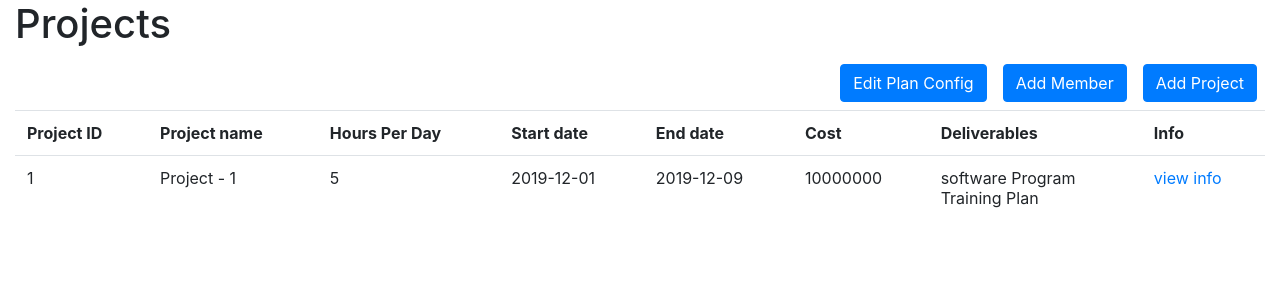
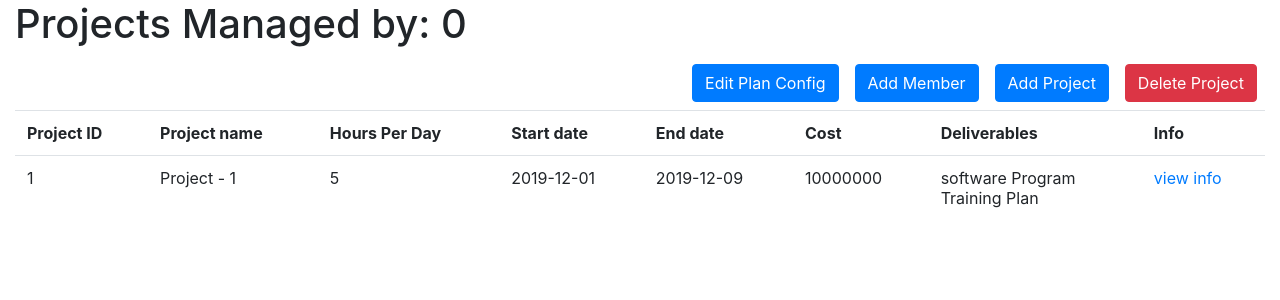
Before and after one commit to a4w/project-management-system, a PHP site: page /Projects.php in a window 1280 px wide. Shown: the top 300 px of the page. Run offline with PHP 8.4, Linux system fonts and the light colour scheme; the visitor is signed in with stand-in values (Sample User, id 1); data comes from the database, SQL or seed files in the repository; data that the repository does not hold is empty.

Commit message:
delete Project button

```diff
--- a/Projects.php
+++ b/Projects.php
@@ -2,9 +2,18 @@
 ini_set('display_errors', true);
 require 'db.inc.php';
 
-$stmt = $link->prepare('SELECT * FROM `project`');
+session_start();
+
+if(!isset($_SESSION['pm']))
+    header('Location:login.php');
+$pm_id = $_SESSION['pm'];
+$pm_name = isset($_GET['pm-name']) ? $_GET['pm-name'] : 0;
+
+$stmt = $link->prepare('SELECT * FROM `project` WHERE `pm-id` = ?');
+$stmt->bind_param('i', $pm_id);
 $stmt->bind_result($id, $dummy, $name, $hpd, $cost, $start_date, $end_date);
 $stmt->execute();
+
 
 $plan_cfg = json_decode(file_get_contents('plan_cfg.json'), true);
 
@@ -24,11 +33,12 @@
     <div class="container-fluid">
         <div class="row">
             <div class="col-12">
-                <h1>Projects</h1>
+                <h1>Projects Managed by: <?= $pm_name ?> </h1>
             </div>
         </div>
         <div class="row">
             <div class="col-12">
+                <button class="btn btn-danger float-right m-2" id="delete-project-btn">Delete Project</button>
                 <a class="btn btn-primary float-right m-2" href="add_project.php">Add Project</a>
                 <button class="btn btn-primary float-right m-2" id="add-member-btn">Add Member</button>
                 <button type="button" class="btn btn-primary float-right m-2" data-toggle="modal" data-target="#myModal">Edit Plan Config</button>
@@ -120,10 +130,19 @@
                 "member": member
             });
         });
-        $("#save").click(function(){
-            console.log("H");
-            const day = $('input[name=day]:checked').val();
-            const hrs = $("#working-hrs").val();
+        $("#delete-project-btn").click(function() {
+            const pid = prompt("Project ID");
+            $.post("project.controller.php", {
+                "action": "delete-project",
+                "pid": pid
+            }).done(function(data){
+                    window.location.reload(true);
+                });
+        });
+        $("#save").click(function() {
+            const day = $("#day").val;
+            const hrs = $("#working-hrs").val;
+            const pm = $("#pm").val;
             $.post("project.controller.php", {
                 "action": "plan-config",
                 "day": day,
```
Also changed, not shown: project.controller.php (+13 -0 lines).
